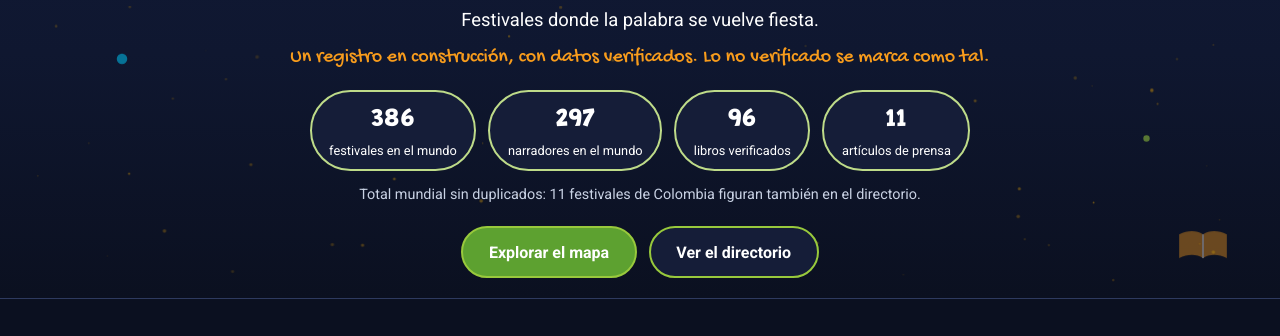
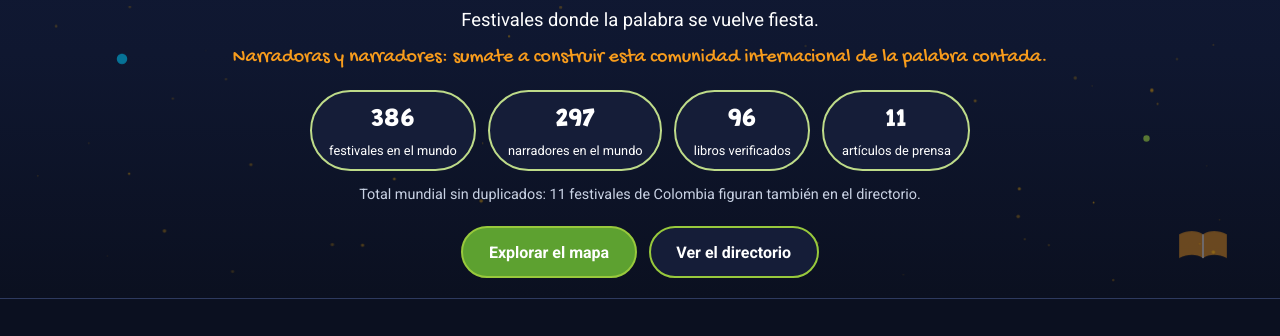
Before and after one commit to cuentero13/Mapa-de-la-narraci-n-oral-mundial, a plain HTML site: page index.html in a window 1280 px wide. Shown: the part 454-790 px from the top of the page. Drawn offline with nearby package versions, Linux system fonts and the light colour scheme.

Commit message:
Mapa: hero invita a narradores a construir la comunidad internacional (orden de Mike 25-nov)

```diff
--- a/index.html
+++ b/index.html
@@ -58,7 +58,7 @@
     <span class="hero-logo-wrap"><img class="hero-logo" src="https://festivalpurocuento.com/wp-content/uploads/2023/01/Logo-FPC-2023-FC.png" onerror="this.onerror=null;this.src='https://lh3.googleusercontent.com/d/1Wt1VsOTxu1ptAFIPK60h5whGQLkJbbdv=w1200'" alt="Logo oficial de la Fundación Festival Puro Cuento" width="1042" height="725"></span>
     <h1 data-i18n="hero_title">Bienvenido al Mundo de la narración oral Escénica</h1>
     <p class="hero-sub" data-i18n="hero_sub">Festivales donde la palabra se vuelve fiesta.</p>
-    <p class="hero-note" data-i18n="hero_note">Un registro en construcción, con datos verificados. Lo no verificado se marca como tal.</p>
+    <p class="hero-note" data-i18n="hero_note">Narradoras y narradores: sumate a construir esta comunidad internacional de la palabra contada.</p>
     <div class="stats" id="stats">
       <div class="stat"><span class="stat-num" id="stat-fest">—</span><span class="stat-label" data-i18n="stat_fest">festivales en el mundo</span></div>
       <div class="stat"><span class="stat-num" id="stat-narr">—</span><span class="stat-label" data-i18n="stat_narr">narradores en el mundo</span></div>
--- a/js/i18n.js
+++ b/js/i18n.js
@@ -7,7 +7,7 @@ const I18N = {
     nav_libros: "Biblioteca NOE", nav_prensa: "Prensa", nav_premios: "Premios", nav_fuentes: "Fuentes", nav_creditos: "Créditos", nav_administra: "El Festival",
     hero_title: "Bienvenido al Mundo de la narración oral Escénica",
     hero_sub: "Festivales donde la palabra se vuelve fiesta.",
-    hero_note: "Un registro en construcción, con datos verificados. Lo no verificado se marca como tal.",
+    hero_note: "Narradoras y narradores: sumate a construir esta comunidad internacional de la palabra contada.",
     stat_fest: "festivales en el mundo",
     stat_narr: "narradores en el mundo", stat_libros: "libros verificados", stat_prensa: "artículos de prensa",
     stat_note: "Total mundial sin duplicados: 11 festivales de Colombia figuran también en el directorio mundial; se muestran una sola vez.",
@@ -245,7 +245,7 @@ const I18N = {
     nav_libros: "NOE Library", nav_prensa: "Press", nav_premios: "Awards", nav_fuentes: "Sources", nav_creditos: "Credits", nav_administra: "The Festival",
     hero_title: "Welcome to the World of Scenic Oral Storytelling",
     hero_sub: "Festivals where words become celebration.",
-    hero_note: "A work-in-progress register, built on verified data. Unverified data is flagged as such.",
+    hero_note: "Storytellers: join us in building this international community of the spoken word.",
     stat_fest: "festivals worldwide",
     stat_narr: "storytellers worldwide", stat_libros: "verified books", stat_prensa: "press articles",
     stat_note: "Worldwide total without duplicates: 11 Colombian festivals also appear in the world directory; each is shown once.",
```
